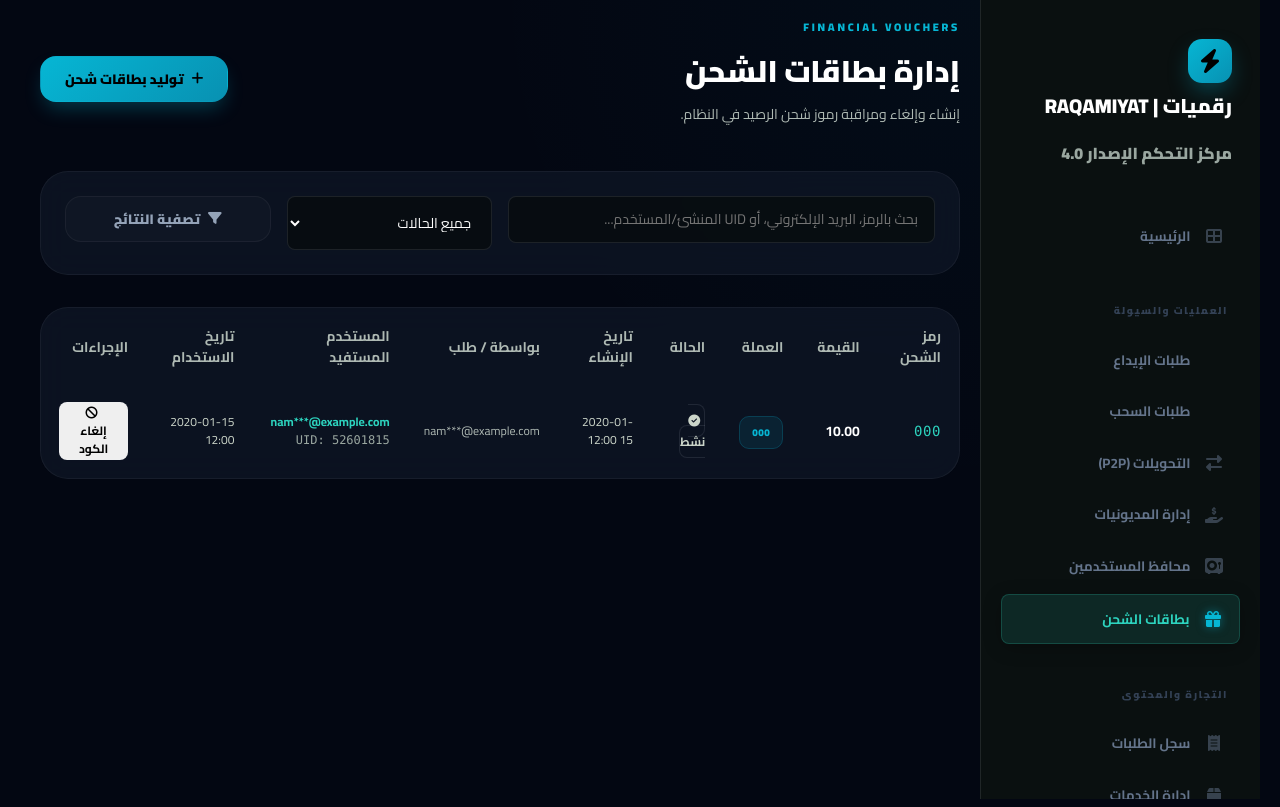
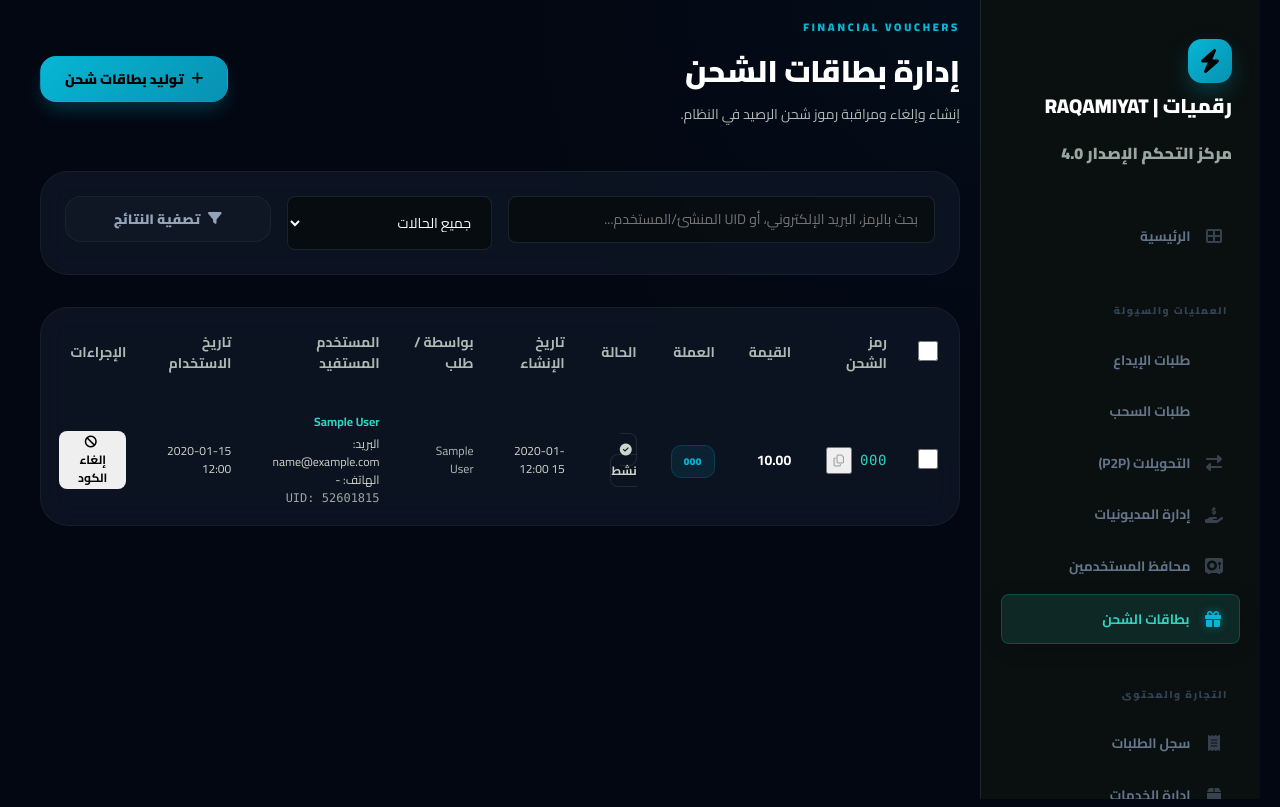
Before and after one commit to RamiQassas/store, a Django app: page /control/recharge-cards/ in a window 1280 px wide. Shown: the part 157-964 px from the top of the page. Run offline with Django 4.2, Linux system fonts and the light colour scheme; the visitor is signed in with stand-in values (Sample User, id 1); data comes from the database, SQL or seed files in the repository; tables that the repository leaves empty hold one stand-in row (values such as "Sample post"); grey boxes marked "Sample" are stand-in pictures; data that the repository does not hold is empty; parts of the project's set-up code (start-up, migrations or seed data) failed here and were passed over.

Commit message:
Update control_recharge_cards.html

```diff
--- a/apps/site/templates/site/control_recharge_cards.html
+++ b/apps/site/templates/site/control_recharge_cards.html
@@ -9,7 +9,10 @@
         <h1 class="text-3xl font-black text-white">إدارة بطاقات الشحن</h1>
         <p class="text-slate-400 text-sm">إنشاء وإلغاء ومراقبة رموز شحن الرصيد في النظام.</p>
     </div>
-    <div>
+    <div class="flex gap-3">
+        <button id="copy-selected-btn" class="btn btn-outline btn-cyan hidden" onclick="copySelectedCodes()">
+            <i class="fas fa-copy ml-2"></i> نسخ الأكواد المحددة (<span id="selected-count">0</span>)
+        </button>
         <a href="{% url 'control_recharge_cards_generate' %}" class="btn btn-primary">
             <i class="fas fa-plus mr-2"></i> توليد بطاقات شحن
         </a>
@@ -53,6 +56,9 @@
         <table class="w-full text-right text-slate-300 text-sm">
             <thead class="bg-slate-900/40 text-slate-400 font-bold border-b border-white/5">
                 <tr>
+                    <th class="p-4 w-12 text-center">
+                        <input type="checkbox" id="select-all-codes" class="rounded border-white/10 bg-slate-900 text-cyan focus:ring-0 focus:ring-offset-0">
+                    </th>
                     <th class="p-4">رمز الشحن</th>
                     <th class="p-4">القيمة</th>
                     <th class="p-4">العملة</th>
@@ -67,7 +73,17 @@
             <tbody class="divide-y divide-white/5">
                 {% for card in page_obj %}
                 <tr class="hover:bg-white/[0.01] transition-colors">
-                    <td class="p-4"><code class="bg-black/30 px-2 py-1 rounded text-cyan font-mono text-sm tracking-wider">{{ card.code }}</code></td>
+                    <td class="p-4 w-12 text-center">
+                        <input type="checkbox" value="{{ card.code }}" class="code-checkbox rounded border-white/10 bg-slate-900 text-cyan focus:ring-0 focus:ring-offset-0">
+                    </td>
+                    <td class="p-4">
+                        <div class="flex items-center gap-2">
+                            <code class="bg-black/30 px-2 py-1 rounded text-cyan font-mono text-sm tracking-wider">{{ card.code }}</code>
+                            <button class="text-slate-500 hover:text-white p-1" onclick="copyToClipboard('{{ card.code }}', this)" title="نسخ الكود">
+                                <i class="far fa-copy text-xs"></i>
+                            </button>
+                        </div>
+                    </td>
                     <td class="p-4 font-bold text-white">{{ card.amount }}</td>
                     <td class="p-4"><span class="badge primary">{{ card.currency.code }}</span></td>
                     <td class="p-4">
@@ -84,14 +100,18 @@
                         {% if card.order %}
                             <a href="{% url 'control_order_detail' card.order.pk %}" class="text-cyan hover:underline font-bold"><i class="fas fa-receipt mr-1"></i> الطلب #{{ card.order.number }}</a>
                         {% elif card.created_by %}
-                            <span class="text-slate-400">{{ card.created_by.display_name }}</span>
+                            <span class="text-slate-400">{{ card.created_by.get_full_name|default:card.created_by.email }}</span>
                         {% else %}
                             <span class="text-slate-500">-</span>
                         {% endif %}
                     </td>
                     <td class="p-4 text-xs">
                         {% if card.redeemed_by %}
-                            <a href="{% url 'control_user_moderate' card.redeemed_by.public_uuid %}" class="text-cyan hover:underline font-bold">{{ card.redeemed_by.display_name }}</a>
+                            <a href="{% url 'control_user_moderate' card.redeemed_by.public_uuid %}" class="text-cyan hover:underline font-bold">
+                                {{ card.redeemed_by.get_full_name|default:card.redeemed_by.email }}
+                            </a>
+                            <div class="text-[10px] text-slate-300 mt-1">البريد: {{ card.redeemed_by.email }}</div>
+                            <div class="text-[10px] text-slate-300 mt-0.5">الهاتف: {{ card.redeemed_by.phone|default:"-" }}</div>
                             <div class="text-[10px] text-slate-500 font-mono mt-0.5">UID: {{ card.redeemed_by.uid }}</div>
                         {% else %}
                             <span class="text-slate-500">-</span>
@@ -113,7 +133,7 @@
                 </tr>
                 {% empty %}
                 <tr>
-                    <td colspan="9" class="p-12 text-center text-slate-500">لا توجد بطاقات شحن مسجلة حالياً.</td>
+                    <td colspan="10" class="p-12 text-center text-slate-500">لا توجد بطاقات شحن مسجلة حالياً.</td>
                 </tr>
                 {% endfor %}
             </tbody>
@@ -137,4 +157,64 @@
     </div>
     {% endif %}
 </div>
+
+<script>
+let updateSelectedCount;
+
+document.addEventListener('DOMContentLoaded', function() {
+    const selectAll = document.getElementById('select-all-codes');
+    const checkboxes = document.querySelectorAll('.code-checkbox');
+    const copyBtn = document.getElementById('copy-selected-btn');
+    const selectedCountSpan = document.getElementById('selected-count');
+
+    updateSelectedCount = function() {
+        const checked = document.querySelectorAll('.code-checkbox:checked');
+        selectedCountSpan.textContent = checked.length;
+        if (checked.length > 0) {
+            copyBtn.classList.remove('hidden');
+        } else {
+            copyBtn.classList.add('hidden');
+        }
+        if (selectAll) {
+            selectAll.checked = checkboxes.length > 0 && checked.length === checkboxes.length;
+        }
+    }
+
+    if (selectAll) {
+        selectAll.addEventListener('change', function() {
+            checkboxes.forEach(cb => cb.checked = selectAll.checked);
+            updateSelectedCount();
+        });
+    }
+
+    checkboxes.forEach(cb => {
+        cb.addEventListener('change', updateSelectedCount);
+    });
+});
+
+function copyToClipboard(text, btn) {
+    navigator.clipboard.writeText(text).then(() => {
+        const icon = btn.querySelector('i');
+        const originalClass = icon.className;
+        icon.className = 'fas fa-check text-emerald-500';
+        setTimeout(() => {
+            icon.className = originalClass;
+        }, 2000);
+    });
+}
+
+function copySelectedCodes() {
+    const checked = document.querySelectorAll('.code-checkbox:checked');
+    const codes = Array.from(checked).map(cb => cb.value).join('\n');
+    navigator.clipboard.writeText(codes).then(() => {
+        const btn = document.getElementById('copy-selected-btn');
+        const originalContent = btn.innerHTML;
+        btn.innerHTML = '<i class="fas fa-check text-emerald-500 ml-2"></i> تم نسخ الأكواد!';
+        setTimeout(() => {
+            btn.innerHTML = originalContent;
+            if (updateSelectedCount) updateSelectedCount();
+        }, 2000);
+    });
+}
+</script>
 {% endblock %}
```
